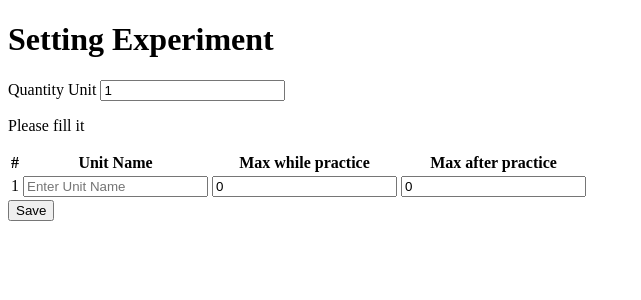
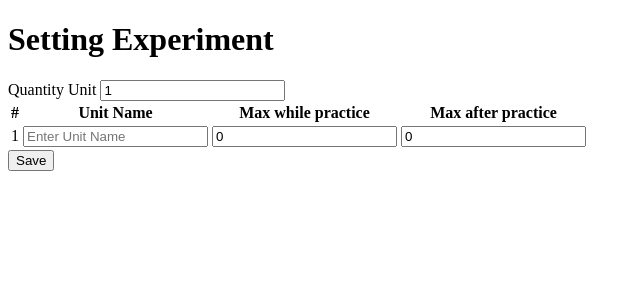
Before and after one commit to Boomgeek/mysqlreport, a PHP site: page /moodle/source/content/setting.php in a window 1280 px wide. Shown: the top 300 px of the page, without its empty margins (0-641 px from the left). Run offline with PHP 8.4, Linux system fonts and the light colour scheme.

Commit message:
เอา help-block ออก

```diff
--- a/source/content/setting.php
+++ b/source/content/setting.php
@@ -17,7 +17,6 @@
 			<div class="form-group">
 				<label>Quantity Unit</label>
 				<input type="number" class="form-control" id="unitQuantity" value="1" min="1">
-				<p class="help-block">Please fill it</p>
 			</div>
 			<div class="table-responsive">
 				<table class="table table-condensed">
```
